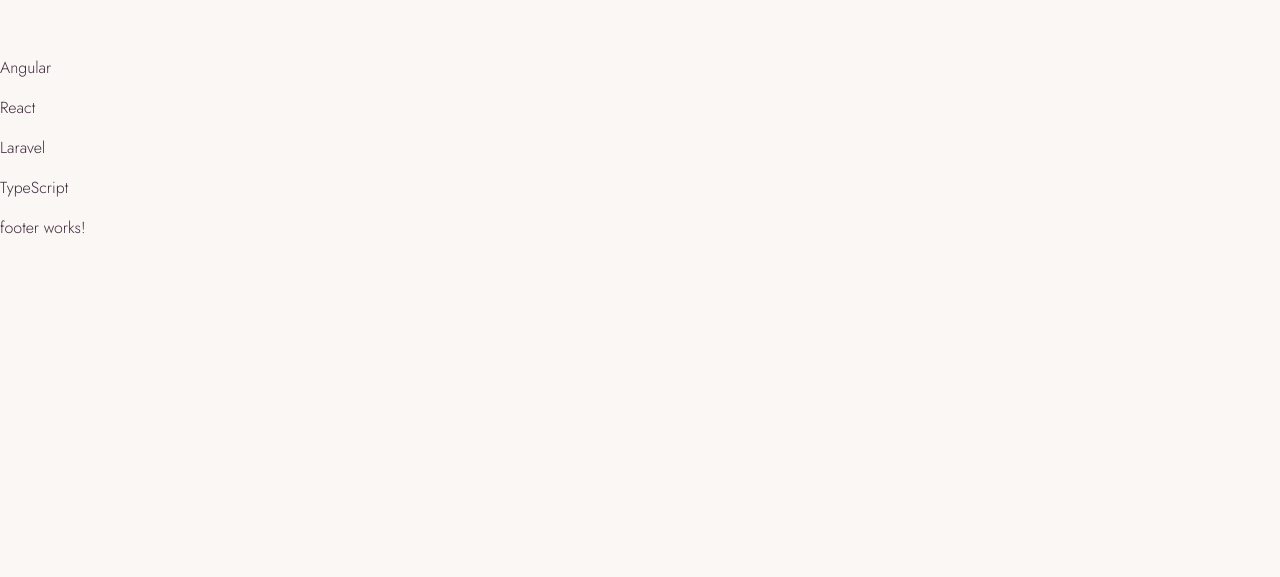
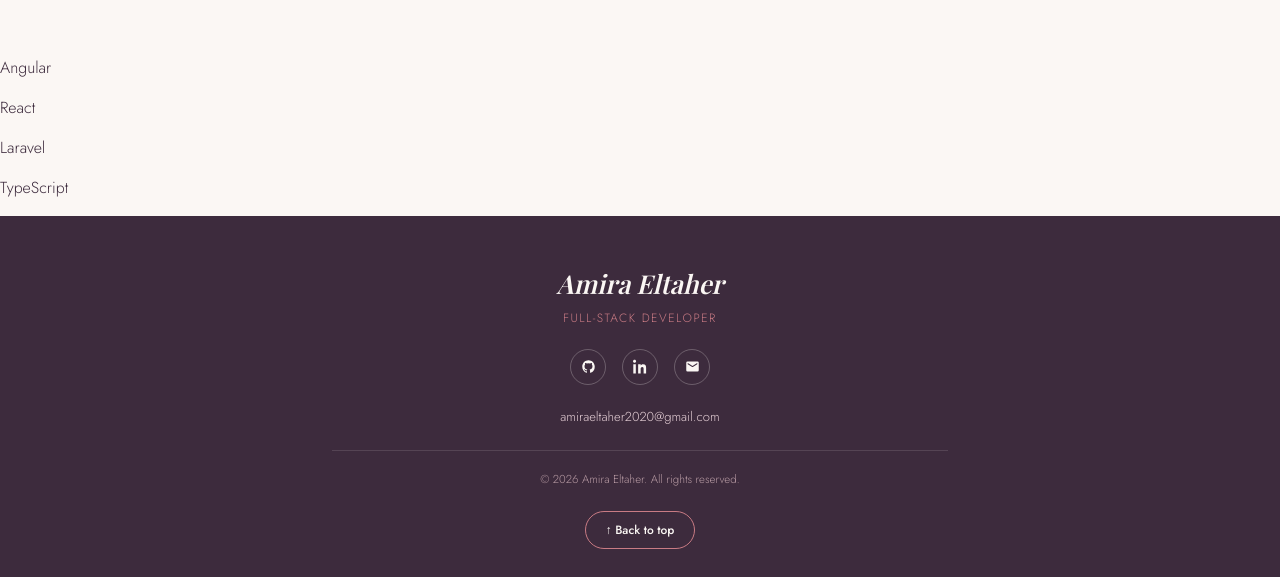
Before and after one commit to AmiraEltaher/Portfolio, an Angular app: page / in a window 1280 px wide. Shown: the part 779-1356 px from the top of the page. Before the commit the page ends 1035 px from the top, so only its background shows below. Built offline with nearby package versions, Linux system fonts and the light colour scheme.

Commit message:
Create and Style footer

```diff
--- a/src/app/shared/components/footer/footer.component.html
+++ b/src/app/shared/components/footer/footer.component.html
@@ -1 +1,30 @@
-<p>footer works!</p>
+<footer class="footer">
+  <div class="footer__container container">
+    <div class="footer__brand">{{ name }}</div>
+    <div class="footer__title">{{ title }}</div>
+
+    <div class="footer__socials">
+      <a class="footer__social" href="https://github.com/{{ githubHandle }}" target="_blank" rel="noopener" aria-label="GitHub">
+        <svg viewBox="0 0 24 24"><path d="M12 2C6.48 2 2 6.58 2 12.25c0 4.53 2.87 8.37 6.84 9.73.5.1.68-.22.68-.49 0-.24-.01-1.03-.01-1.87-2.78.62-3.37-1.21-3.37-1.21-.46-1.19-1.11-1.51-1.11-1.51-.91-.64.07-.63.07-.63 1 .07 1.53 1.05 1.53 1.05.89 1.56 2.34 1.11 2.91.85.09-.66.35-1.11.63-1.37-2.22-.26-4.56-1.14-4.56-5.06 0-1.12.39-2.03 1.03-2.75-.1-.26-.45-1.31.1-2.72 0 0 .84-.28 2.75 1.05a9.29 9.29 0 0 1 5 0c1.91-1.33 2.75-1.05 2.75-1.05.55 1.41.2 2.46.1 2.72.64.72 1.03 1.63 1.03 2.75 0 3.93-2.34 4.79-4.57 5.05.36.32.68.94.68 1.9 0 1.37-.01 2.47-.01 2.81 0 .27.18.6.69.49A10.26 10.26 0 0 0 22 12.25C22 6.58 17.52 2 12 2z"/></svg>
+      </a>
+      <a class="footer__social" href="https://linkedin.com/in/{{ linkedinHandle }}" target="_blank" rel="noopener" aria-label="LinkedIn">
+        <svg viewBox="0 0 24 24"><path d="M4.98 3.5C4.98 4.88 3.87 6 2.5 6S0 4.88 0 3.5 1.12 1 2.5 1s2.48 1.12 2.48 2.5zM.5 8.5h4V23h-4V8.5zM8.5 8.5h3.83v1.98h.05c.53-1 1.84-2.06 3.79-2.06 4.06 0 4.81 2.67 4.81 6.14V23h-4v-6.6c0-1.57-.03-3.6-2.2-3.6-2.2 0-2.54 1.72-2.54 3.49V23h-4V8.5z"/></svg>
+      </a>
+      <a class="footer__social" href="https://mail.google.com/mail/?view=cm&fs=1&to=amiraeltaher2020@gmail.com" target="_blank" aria-label="Email">
+        <svg viewBox="0 0 24 24"><path d="M20 4H4a2 2 0 0 0-2 2v12a2 2 0 0 0 2 2h16a2 2 0 0 0 2-2V6a2 2 0 0 0-2-2zm-.4 4.25-7.1 4.44a1 1 0 0 1-1 0L4.4 8.25a.75.75 0 1 1 .8-1.27L12 11.2l6.8-4.22a.75.75 0 1 1 .8 1.27z"/></svg>
+      </a>
+    </div>
+
+    <a class="footer__email" href="https://mail.google.com/mail/?view=cm&fs=1&to=amiraeltaher2020@gmail.com" target="_blank">{{ email }}</a>
+
+    <div class="footer__divider"></div>
+
+    <div class="footer__bottom">
+      <span>&copy; {{ currentYear }} {{ name }}. All rights reserved.</span>
+    </div>
+
+    <button class="footer__top" (click)="scrollToTop()">
+      ↑ Back to top
+    </button>
+  </div>
+</footer>
--- /dev/null
+++ b/src/app/shared/components/footer/footer.component.scss
@@ -0,0 +1,97 @@
+.footer {
+  background: var(--color-text); // deep plum, inverted from body
+  padding: 3rem 1.5rem 1.75rem;
+  text-align: center;
+
+  &__container {
+    max-width: 640px;
+    margin: 0 auto;
+  }
+
+  &__brand {
+    font-family: var(--font-display);
+    font-style: italic;
+    font-weight: 600;
+    font-size: 26px;
+    color: var(--color-bg);
+    margin-bottom: 6px;
+  }
+
+  &__title {
+    font-size: 12px;
+    letter-spacing: 1.5px;
+    text-transform: uppercase;
+    color: var(--color-rose);
+    margin-bottom: 22px;
+  }
+
+  &__socials {
+    display: flex;
+    justify-content: center;
+    gap: 16px;
+    margin-bottom: 22px;
+  }
+
+  &__social {
+    width: 36px;
+    height: 36px;
+    border-radius: 50%;
+    border: 1.5px solid rgba(251, 245, 243, 0.25);
+    display: flex;
+    align-items: center;
+    justify-content: center;
+    transition: border-color 0.2s ease, transform 0.2s ease;
+
+    svg {
+      width: 15px;
+      height: 15px;
+      fill: var(--color-bg);
+    }
+
+    &:hover {
+      border-color: var(--color-rose);
+      transform: translateY(-2px);
+    }
+  }
+
+  &__email {
+    display: block;
+    font-size: 13px;
+    color: #E3CDD4;
+    text-decoration: none;
+    margin-bottom: 24px;
+
+    &:hover {
+      color: var(--color-rose);
+    }
+  }
+
+  &__divider {
+    height: 1px;
+    background: rgba(251, 245, 243, 0.12);
+    margin-bottom: 20px;
+  }
+
+  &__bottom {
+    font-size: 11.5px;
+    color: #B79AA3;
+  }
+
+  &__top {
+    margin-top: 22px;
+    font-family: var(--font-body);
+    font-weight: 500;
+    font-size: 12px;
+    background: transparent;
+    color: var(--color-bg);
+    border: 1.5px solid var(--color-rose);
+    border-radius: var(--radius-pill);
+    padding: 9px 20px;
+    cursor: pointer;
+    transition: background 0.2s ease;
+
+    &:hover {
+      background: rgba(217, 138, 152, 0.15);
+    }
+  }
+}
--- a/src/app/shared/components/footer/footer.component.ts
+++ b/src/app/shared/components/footer/footer.component.ts
@@ -5,8 +5,17 @@
   standalone: true,
   imports: [],
   templateUrl: './footer.component.html',
-  styleUrl: './footer.component.css'
+  styleUrl: './footer.component.scss'
 })
 export class FooterComponent {
+name = 'Amira Eltaher';
+  title = 'Full-stack Developer';
+  email = 'amiraeltaher2020@gmail.com';
+  githubHandle = '/AmiraEltaher';
+  linkedinHandle = '/amira-eltaher-144b30114/';
+  currentYear = new Date().getFullYear();
 
+  scrollToTop(): void {
+    window.scrollTo({ top: 0, behavior: 'smooth' });
+  }
 }
```
Also changed, not shown: src/app/shared/components/footer/footer.component.css (deleted).
